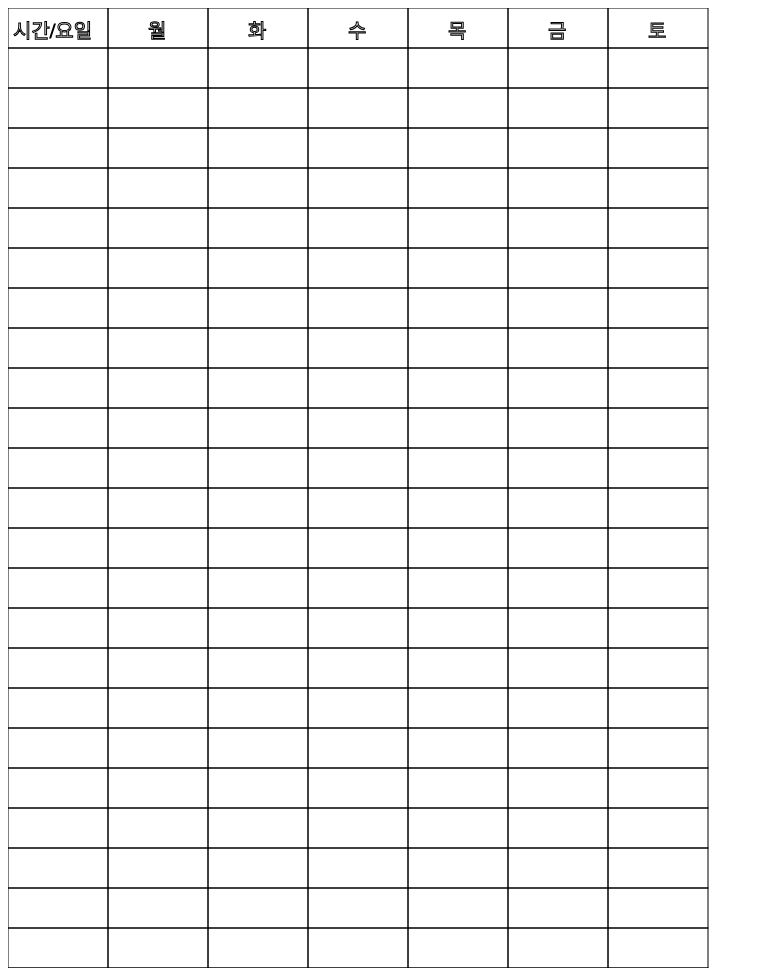
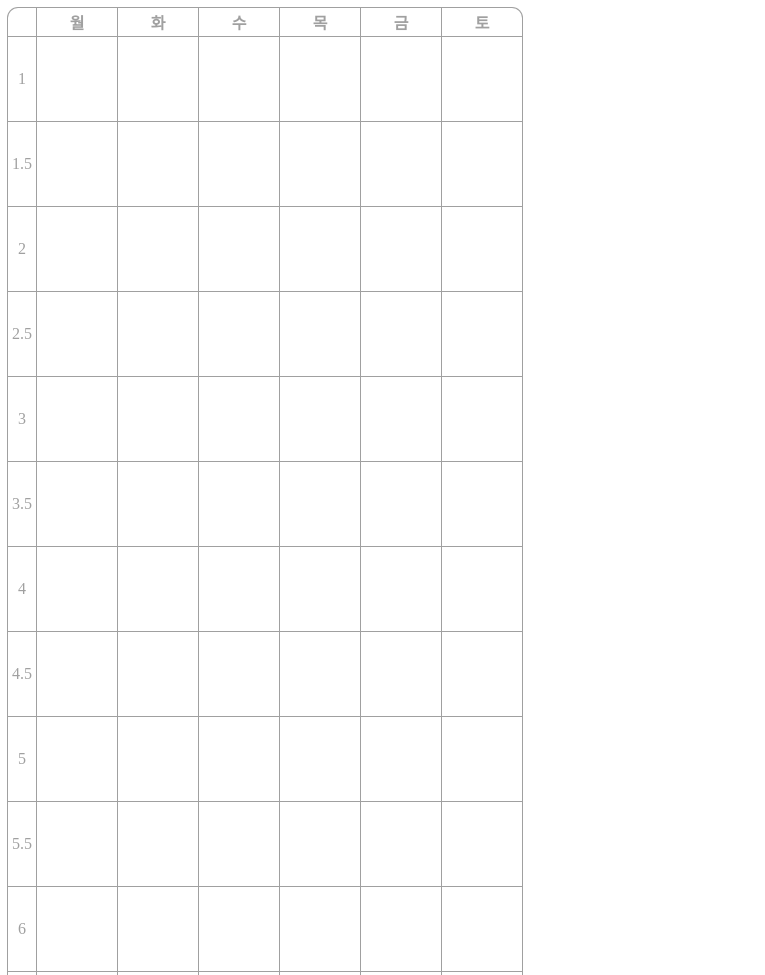
Before and after one commit to libtv/cnu-canvas-schedule, a plain HTML site: page index.html in a window 1280 px wide. Shown: the top 975 px of the page, without its empty margins (0-765 px from the left). Drawn offline with Linux system fonts and the light colour scheme; a web font is replaced by a local one.

Commit message:
canvas 모드 -> div 모드로 변경 후 작업하는게 편리하여 수행

```diff
--- /dev/null
+++ b/draw.css
@@ -0,0 +1,35 @@
+body {
+  font-family: "TAEBAEKmilkyway";
+  color: #a0a0a0;
+}
+
+table {
+  border-collapse: collapse;
+  border-spacing: 0;
+  border-collapse: collapse;
+  border-radius: 10px;
+  border-style: hidden;
+  box-shadow: 0 0 0 1px #a0a0a0;
+}
+th,
+td {
+  padding: 2px 0px;
+  border: 1px solid #a0a0a0;
+  width: 80px;
+  text-align: center;
+}
+
+@font-face {
+  font-family: "TAEBAEKmilkyway";
+  src: url("https://cdn.jsdelivr.net/gh/projectnoonnu/noonfonts_2310@1.0/TAEBAEKmilkyway.woff2") format("woff2");
+  font-weight: normal;
+  font-style: normal;
+}
+
+.drawschedule-small-cell {
+  width: 5px;
+}
+
+.drawschedule-big-cell {
+  height: 80px;
+}
--- /dev/null
+++ b/draw.js
@@ -0,0 +1,126 @@
+function RowConfig(w, h, data) {
+  this.w = w;
+  this.h = h;
+
+  /** @type {HTMLTableCellElement} */
+  this.data = data;
+}
+
+/*######################################################
+######################################################
+######################################################
+###################################################### */
+
+function DrawSchedule(id) {
+  this.id = id;
+
+  this.c = null;
+
+  this.w_count = 7;
+  this.h_count = 32;
+
+  this.dataMap = {};
+  this.firstRow = ["월", "화", "수", "목", "금", "토"];
+
+  this.smallCellSize = "drawschedule-small-cell";
+  this.bigCellSize = "drawschedule-big-cell";
+}
+
+DrawSchedule.prototype.init = function () {
+  this.setDrawConfing();
+  this.clearNode();
+  this.draw();
+
+  this.checkPos();
+  this.drawFirstRow();
+};
+
+DrawSchedule.prototype.setDrawConfing = function () {
+  this.c = document.getElementById(this.id);
+};
+
+DrawSchedule.prototype.clearNode = function () {
+  this.c.innerHTML = "";
+};
+
+DrawSchedule.prototype.draw = function () {
+  let table = document.createElement("table");
+  let thaed = document.createElement("thead");
+  let tbody = document.createElement("tbody");
+
+  table.appendChild(thaed);
+  table.appendChild(tbody);
+
+  this.c.appendChild(table);
+
+  // table 추가
+  for (let h = 0; h < this.h_count; h++) {
+    let row = document.createElement("tr");
+
+    for (let w = 0; w < this.w_count; w++) {
+      let row_data;
+      if (h == 0) {
+        row_data = document.createElement("th");
+      } else {
+        row_data = document.createElement("td");
+      }
+
+      let config = new RowConfig(w, h, row_data);
+      let position = this.position(w, h);
+      this.dataMap[position] = config;
+
+      row.appendChild(row_data);
+
+      if (h == 0) {
+        thaed.appendChild(row);
+      } else {
+        tbody.appendChild(row);
+      }
+    }
+  }
+};
+
+DrawSchedule.prototype.position = function (w, h) {
+  let pos = w + "/" + h;
+  return pos;
+};
+
+DrawSchedule.prototype.getRowCofing = function (pos) {
+  return this.dataMap[pos];
+};
+
+DrawSchedule.prototype.checkPos = function () {
+  console.log(this.dataMap);
+};
+
+DrawSchedule.prototype.drawFirstRow = function () {
+  /* 월화수목금토 넣기 */
+  let h = 0;
+  this.firstRow.map((v, i) => {
+    let w = i + 1;
+    let pos = this.position(w, h);
+    /** @type {RowConfig} */
+    let rowConfig = this.getRowCofing(pos);
+
+    let data = rowConfig.data;
+    data.innerHTML = v;
+  });
+
+  let res = 1;
+  let w = 0;
+  for (h = 0; h < this.h_count; h++) {
+    let pos = this.position(w, h);
+    /** @type {RowConfig} */
+    let rowConfig = this.getRowCofing(pos);
+    let data = rowConfig.data;
+
+    data.classList.add(this.smallCellSize);
+
+    if (h == 0) continue;
+
+    data.classList.add(this.bigCellSize);
+
+    data.innerHTML = res;
+    res += 0.5;
+  }
+};
--- a/index.html
+++ b/index.html
@@ -3,16 +3,16 @@
   <head>
     <meta charset="UTF-8" />
     <meta name="viewport" content="width=device-width, initial-scale=1.0" />
-    <script src="./canvas.js"></script>
+    <!-- <script src="./canvas.js"></script> -->
+    <script src="./draw.js"></script>
+    <link rel="stylesheet" href="draw.css" />
     <title>Document</title>
   </head>
   <body>
-    <div style="max-height: 1000px; max-width: 1000px; overflow: auto">
-      <canvas id="myCanvas" width="1000" height="960"></canvas>
-    </div>
+    <div id="draw-schedule"></div>
   </body>
   <script>
-    let canvas = new Canvas("myCanvas");
-    canvas.initCanvas();
+    let canvas = new DrawSchedule("draw-schedule");
+    canvas.init();
   </script>
 </html>
```
